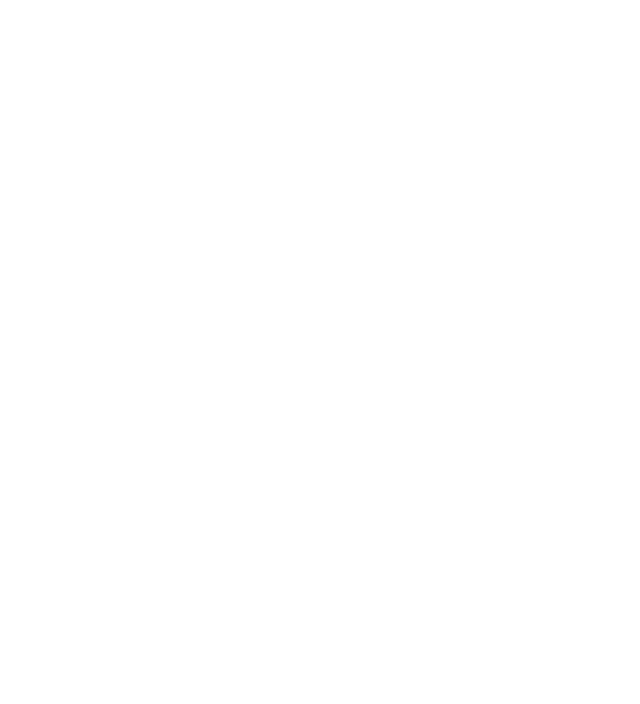
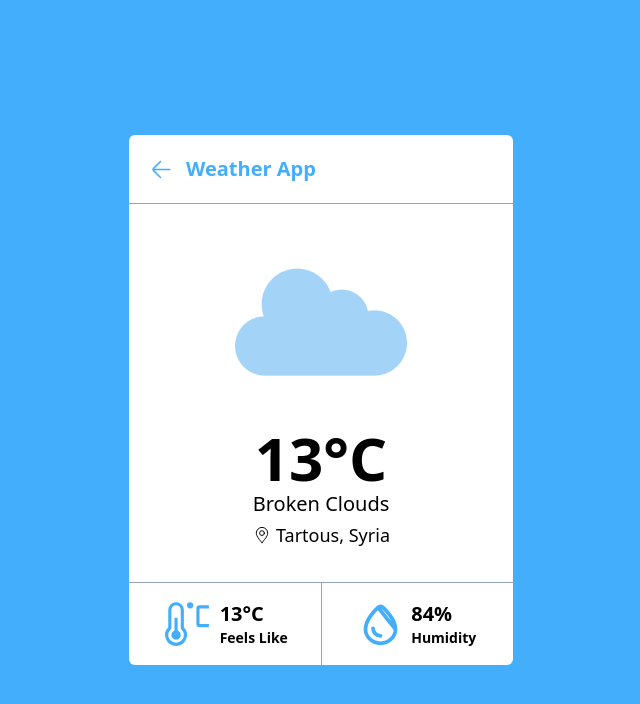
Before and after one commit to nour-root/open-weather-app, a website built with Vite: page index.html in a window 1280 px wide. Shown: the whole page, without its empty margins (319-959 px from the left). Built offline with nearby package versions, Linux system fonts and the light colour scheme.

Commit message:
update html template

```diff
--- a/index.html
+++ b/index.html
@@ -7,8 +7,76 @@
     <link rel="stylesheet" href="/src/style.css" />
     <title>Vite App</title>
   </head>
-  <body>
-    <main id="root"></main>
+  <body class="bg-sky-blue">
+    <main
+      id="root"
+      class="min-h-dvh container mx-auto max-w-sm flex items-center justify-center px-2 sm:px-0"
+    >
+      <div class="w-full my-5 bg-white rounded-md">
+        <div
+          class="border-b-[1px] border-slate-400 p-5 flex items-center gap-3"
+        >
+          <img src="./public/assets/arrow-left.svg" class="w-[25px] cursor-pointer" alt="" />
+          <h2 class="text-xl text-sky-blue font-bold">Weather App</h2>
+        </div>
+        <div class="p-5 py-8 flex flex-col gap-5">
+          <img src="/assets/cloud.png" class="w-1/2 mx-auto" alt="" />
+          <div class="flex flex-col items-center gap-[1.5px]">
+            <h3 class="text-6xl font-semibold">13°C</h3>
+            <p class="text-xl font-medium">Broken Clouds</p>
+            <p class="text-lg font-medium">
+              <div class="flex gap-1">
+                <img src="/assets/location.svg" class="w-[20px]" alt="" />
+                <span class="text-lg font-medium">Tartous, Syria</span>
+              </div>
+            </p>
+          </div>
+        </div>
+        <div class="border-t-[1px] border-t-slate-400 flex">
+          <div
+            class="flex-1 flex items-center justify-center py-4 border-r-[1px] border-r-slate-400"
+          >
+            <img src="/assets/tempereture.svg" class="w-[50px]" alt="" />
+            <div class="flex flex-col ml-2">
+              <div class="font-semibold text-xl">13°C</div>
+              <span class="text-sm font-semibold">Feels Like</span>
+            </div>
+          </div>
+          <div class="flex-1 flex items-center justify-center py-4">
+            <img src="/assets/humidity.svg" class="w-[45px]" alt="" />
+            <div class="flex flex-col ml-2">
+              <div class="font-semibold text-xl">84%</div>
+              <span class="text-sm font-semibold">Humidity</span>
+            </div>
+          </div>
+        </div>
+      </div>
+    </main>
     <script type="module" src="/src/main.js"></script>
   </body>
 </html>
+
+<!-- <div class="w-full my-5 bg-white rounded-md">
+    <div class="border-b-[1px] border-slate-400 p-5">
+      <h2 class="text-xl text-sky-blue font-bold">Weather App</h2>
+    </div>
+    <div class="p-5 py-8 flex flex-col gap-5">
+      <input
+        type="text"
+        name="city"
+        id="city"
+        class="text-center text-lg py-3 w-full rounded-md border-[1px] border-slate-400"
+        placeholder="Enter City Name"
+      />
+      <div class="flex items-center gap-3">
+        <hr class="w-full border-t-slate-400" />
+        <span class="text-slate-400 text-lg"> or </span>
+        <hr class="w-full border-t-slate-400" />
+      </div>
+      <button
+        class="w-full py-3 rounded-md text-lg text-center text-white bg-sky-blue"
+      >
+        Get Device Location
+      </button>
+    </div>
+  </div> -->
--- a/tailwind.config.js
+++ b/tailwind.config.js
@@ -2,7 +2,11 @@
 export default {
   content: ["./index.html", "./src/**/*.{js,ts,jsx,tsx}"],
   theme: {
-    extend: {},
+    extend: {
+      colors: {
+        "sky-blue": "#43AEFC",
+      },
+    },
   },
   plugins: [],
 };
```
Also changed, not shown: public/assets/arrow-left.svg (added), public/assets/cloud.png (added), public/assets/hail.png (added), public/assets/humidity.png (added), public/assets/humidity.svg (added), public/assets/location.svg (added), public/assets/night.png (added), public/assets/rainy.png (added), public/assets/snowy.png (added), public/assets/storm.png (added), public/assets/sun.png (added), public/assets/tempereture.svg (added), public/assets/tornado.png (added), public/assets/warm.png (added), 1 more files.
